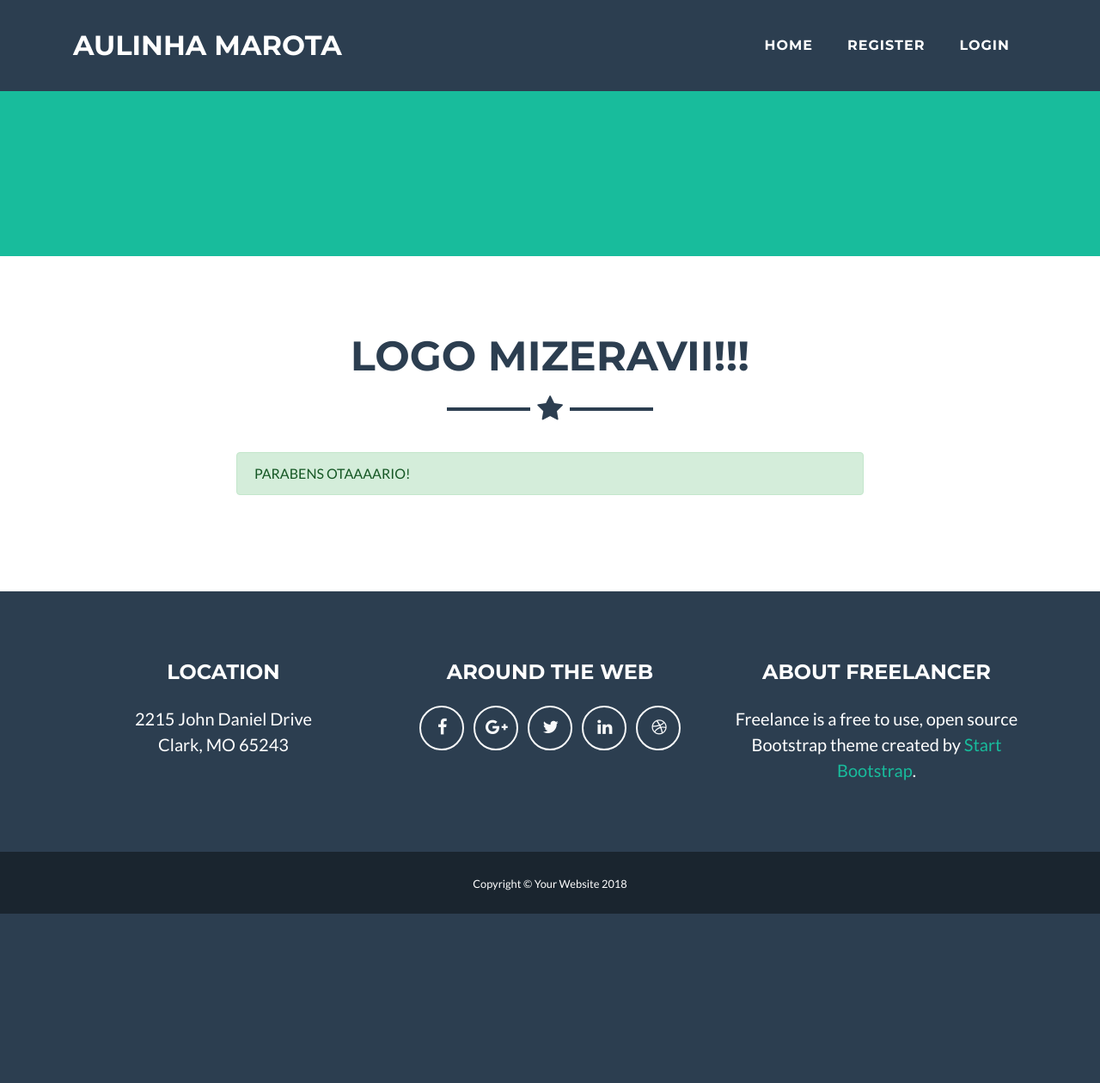
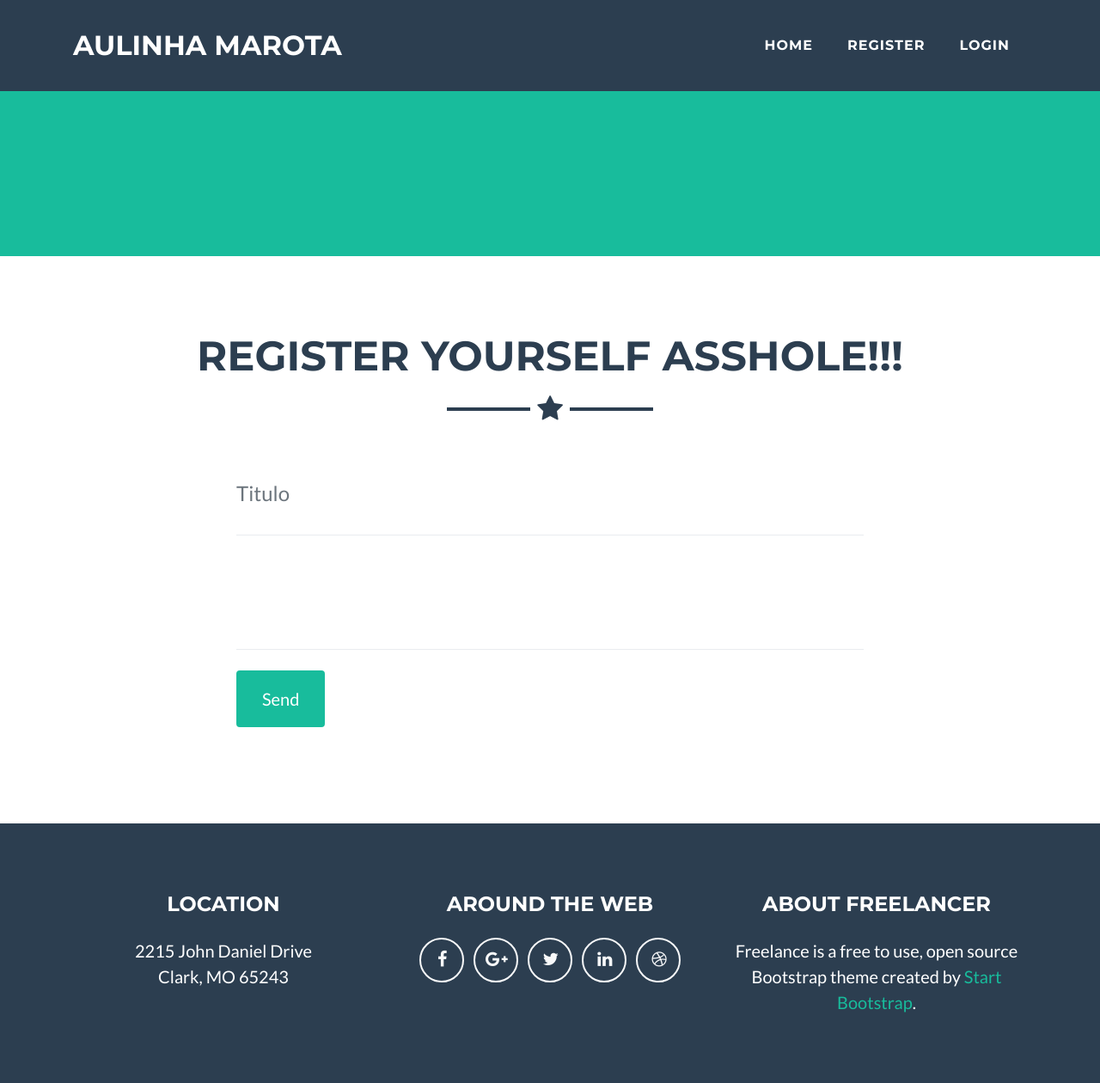
Before and after one commit to Wiuu/pedreirosvirtuais101, a PHP site: template Views/partes/home.php in a window 1280 px wide. Shown: the top 1260 px of the page at 86% size. Before the commit the page ends 1063 px from the top, so only its background shows below. Run offline with PHP 8.4, Linux system fonts and the light colour scheme; the template is opened without the code that fills it, so the values that code supplies are empty.

Commit message:
meu primeiro commit

```diff
--- a/Views/partes/home.php
+++ b/Views/partes/home.php
@@ -11,17 +11,36 @@
 //    }
 ?>
 
+<!-- Contact Section -->
 <section id="contact">
     <div class="container">
-    <h2 class="text-center text-uppercase text-secondary mb-0">LOGO MIZERAVII!!!</h2>
+        <h2 class="text-center text-uppercase text-secondary mb-0">Register yourself Asshole!!!</h2>
         <hr class="star-dark mb-5">
         <div class="row">
             <div class="col-lg-8 mx-auto">
-
-<div class="alert alert-success" role="alert">
-    PARABENS OTAAAARIO!
+                <!-- To configure the contact form email address, go to mail/contact_me.php and update the email address in the PHP file on line 19. -->
+                <!-- The form should work on most web servers, but if the form is not working you may need to configure your web server differently. -->
+                <form name="sentMessage" id="contactForm" novalidate="novalidate" method="post" action="Controllers/NoticiaController.php">
+                    <div class="control-group">
+                        <div class="form-group floating-label-form-group controls mb-0 pb-2">
+                            <label>Name</label>
+                            <input class="form-control" id="titulo" name="titulo" type="text" placeholder="Titulo" required="required" data-validation-required-message="Please enter your title.">
+                            <p class="help-block text-danger"></p>
                         </div>
-
+                    </div>
+                    <div class="control-group">
+                        <div class="form-group floating-label-form-group controls mb-0 pb-2">
+                            <label>Name</label>
+                            <textarea class="form-control" id="texto" name="texto" type="text" placeholder="Texto" required="required" data-validation-required-message="Please enter your text">
+                            </textarea>
+                                <p class="help-block text-danger"></p>
+                        </div>
+                    </div>
+                    <br>
+                    <div class="form-group">
+                        <button type="submit" class="btn btn-primary btn-xl" >Send</button>
+                    </div>
+                </form>
             </div>
         </div>
     </div>
```
Also changed, not shown: Controllers/NoticiaController.php (added, +15 -0 lines), Models/NoticiaModel.php (added, +12 -0 lines). Lines whose indentation alone changed are shown as unchanged.
